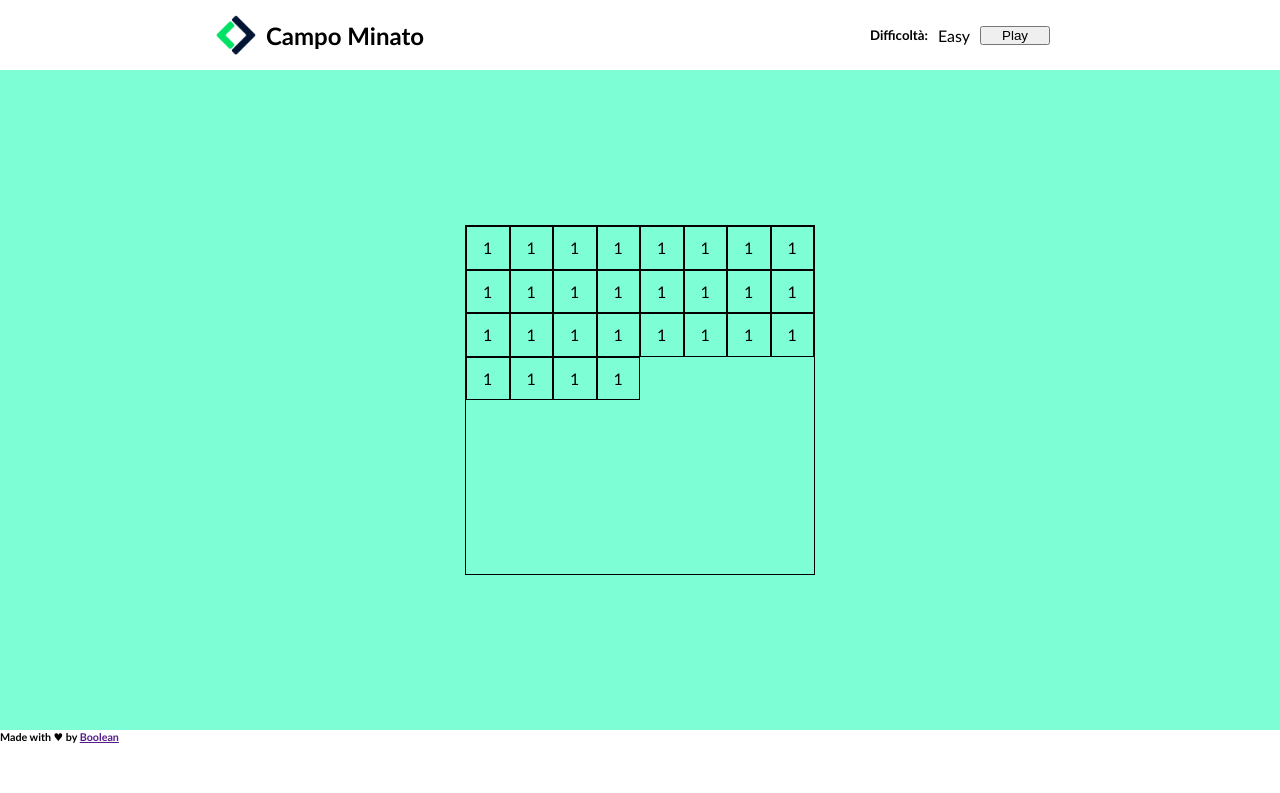
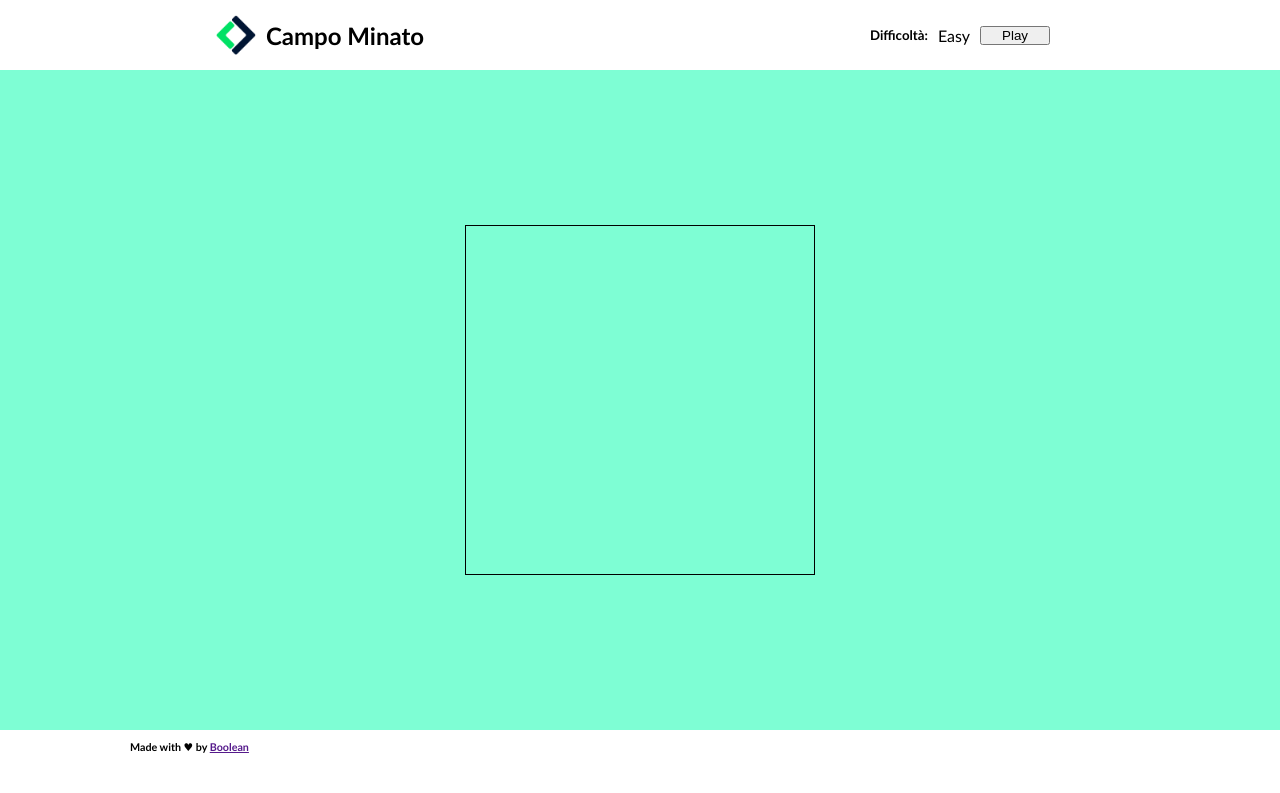
Before and after one commit to salvosanzone/js-campominato-grid, a plain HTML site: page index.html in a window 1280 px wide. Drawn offline with Linux system fonts and the light colour scheme.

Commit message:
inizio costruzione div con js

```diff
--- a/css/style.css
+++ b/css/style.css
@@ -71,6 +71,7 @@ main .container{
   width: calc(100% / 8);
   height: calc(100% / 8);
   border: 1px solid black;
+}
 
 
 footer{
--- a/index.html
+++ b/index.html
@@ -31,34 +31,7 @@
   </header>
   <main>
     <div class="container">
-      <div class="square">1</div>
-      <div class="square">1</div>
-      <div class="square">1</div>
-      <div class="square">1</div>
-      <div class="square">1</div>
-      <div class="square">1</div>
-      <div class="square">1</div>
-      <div class="square">1</div>
-      <div class="square">1</div>
-      <div class="square">1</div>
-      <div class="square">1</div>
-      <div class="square">1</div>
-      <div class="square">1</div>
-      <div class="square">1</div>
-      <div class="square">1</div>
-      <div class="square">1</div>
-      <div class="square">1</div>
-      <div class="square">1</div>
-      <div class="square">1</div>
-      <div class="square">1</div>
-      <div class="square">1</div>
-      <div class="square">1</div>
-      <div class="square">1</div>
-      <div class="square">1</div>
-      <div class="square">1</div>
-      <div class="square">1</div>
-      <div class="square">1</div>
-      <div class="square">1</div>
+
     </div>
   </main>
   <footer>
```
